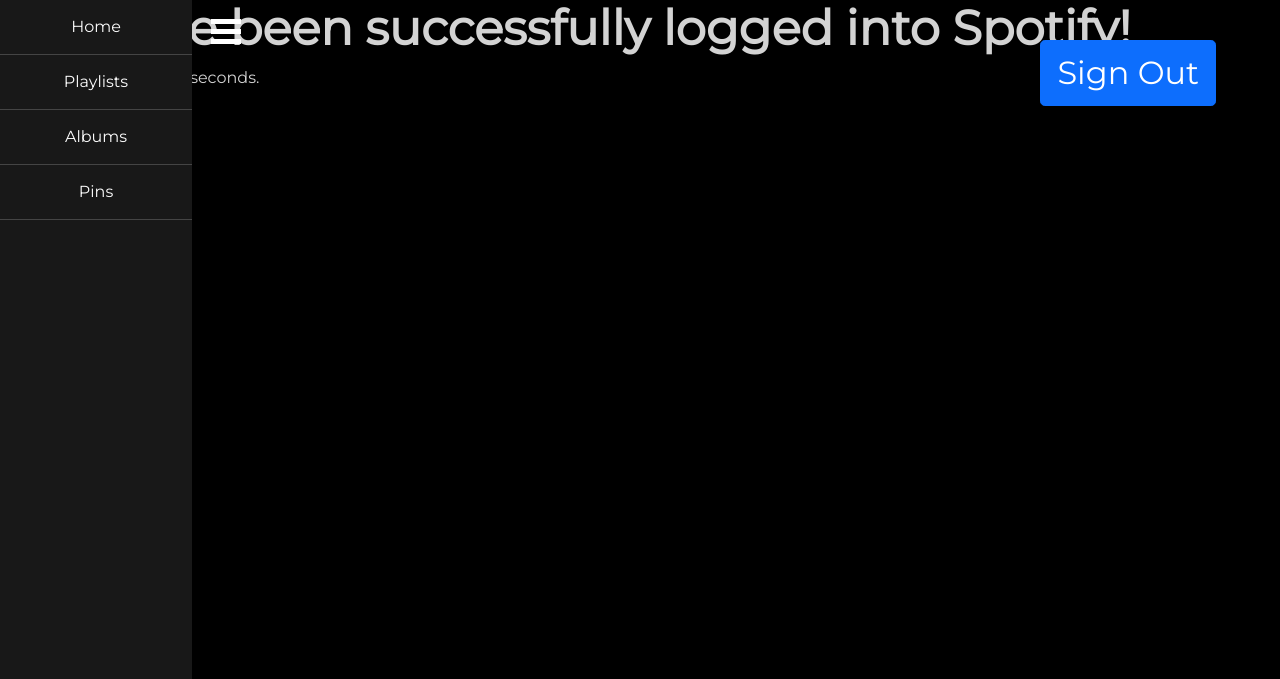
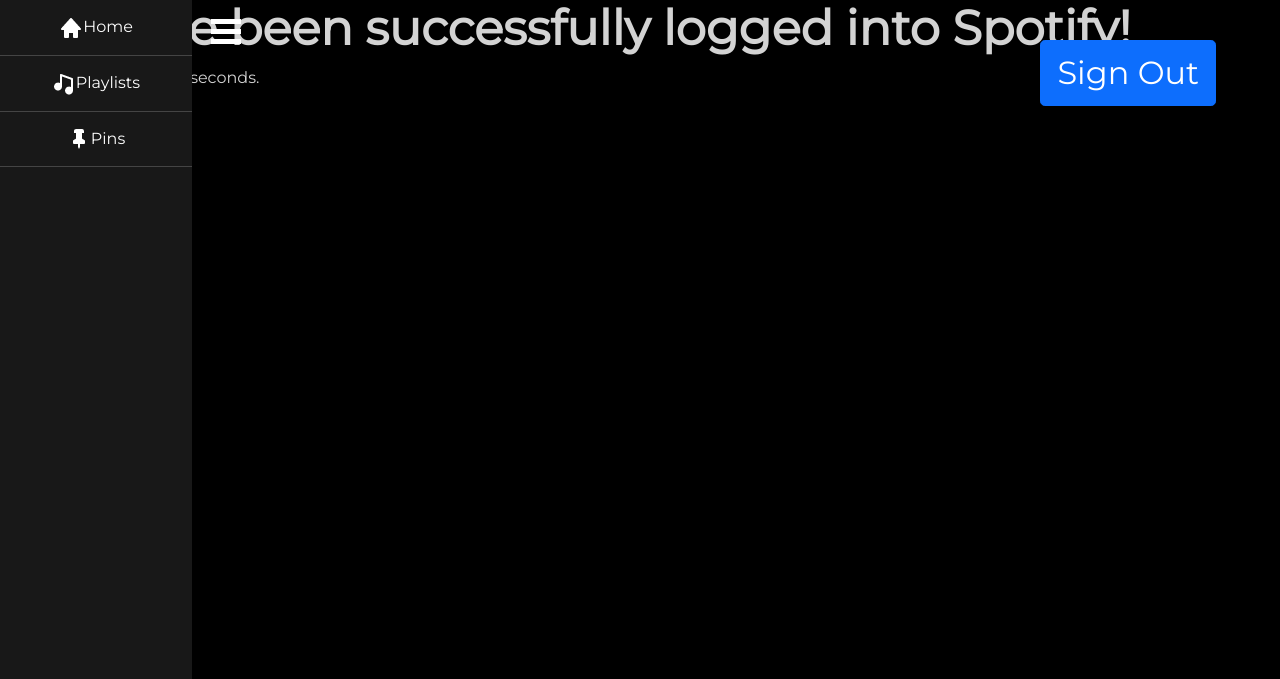
Before and after one commit to lunarmint/spotipyn, a Flask app: template modules/login/templates/redirect.html in a window 1280 px wide. Shown: the top 679 px of the page. Run offline with Flask 2, Linux system fonts and the light colour scheme; the template is opened without the code that fills it: most values are stand-ins (such as "Sample title", 1, 10 or a date in 2020); parts of the project's set-up code (start-up, migrations or seed data) failed here and were passed over; some libraries are stand-ins or nearby versions.

Commit message:
Updated login and nav bar display

```diff
--- a/modules/templates/base.html
+++ b/modules/templates/base.html
@@ -53,10 +53,9 @@
         <span></span>
     </div>
     <div class="list">
-        <div class="item"><a href="/" target="_self">Home</a></div>
-        <div class="item"><a href="/playlist" target="_self">Playlists</a></div>
-        <div class="item"><a href="/albums" target="_self">Albums</a></div>
-        <div class="item"><a href="/pins" target="_self">Pins</a></div>
+        <div class="item"><img src="{{ url_for('static', filename='img/homeicon.png') }}" alt=""><a href="/" target="_self">Home</a></div>
+        <div class="item"><img src="{{ url_for('static', filename='img/playlisticon.png') }}" alt=""><a href="/playlist" target="_self">Playlists</a></div>
+        <div class="item"><img src="{{ url_for('static', filename='img/pinicon.png') }}" alt=""><a href="/pins" target="_self">Pins</a></div>
     </div>
 </div>
 
@@ -68,7 +67,6 @@
     {% block login %}
     {% endblock %}
 </div>
-
 
 <a href="/logout" class="btn btn-primary btn-lg" style="font-size: 2rem; position: absolute; top: 5%; right: 5%">Sign Out</a>
 
```
Also changed, not shown: modules/static/img/button.png, modules/static/img/homeicon.png (added), modules/static/img/pinicon.png (added), modules/static/img/playlisticon.png (added).
